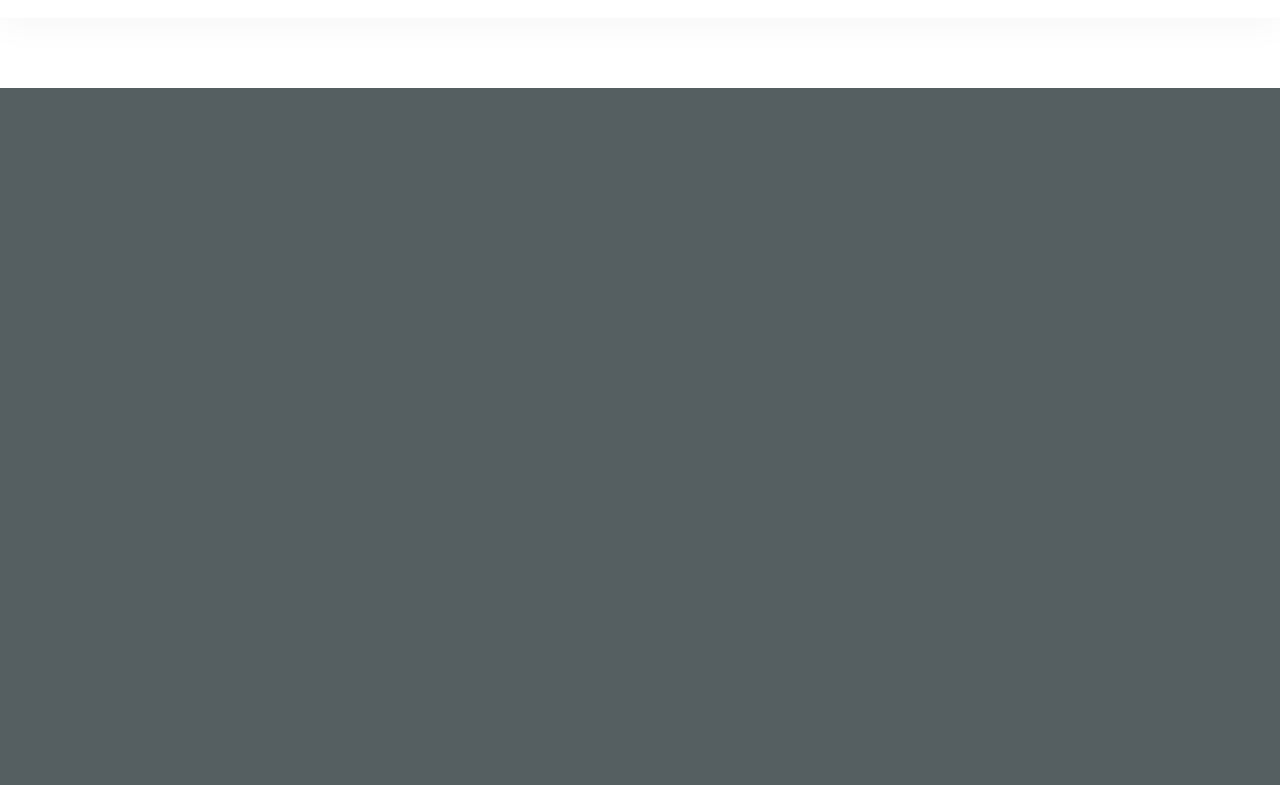
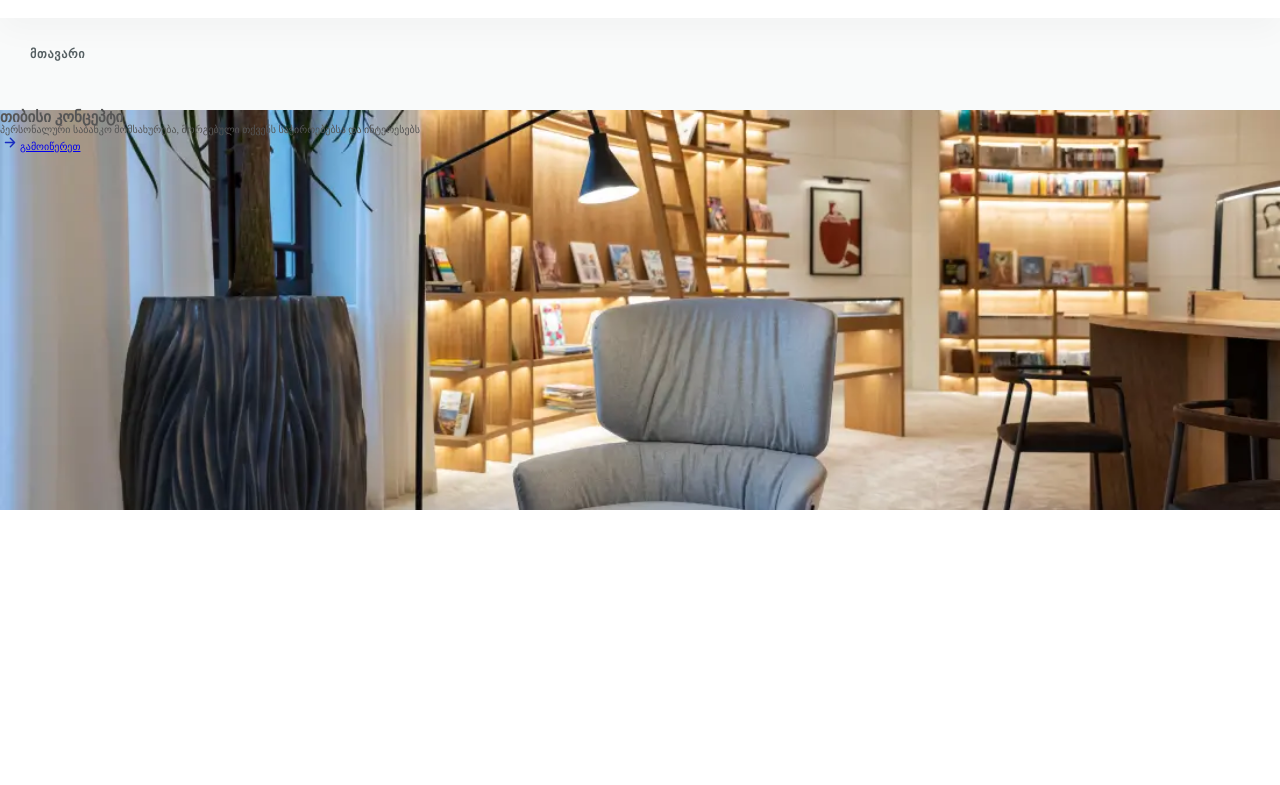
Before and after one commit to tako1812/tbcconcept-website, a plain HTML site: page index.html in a window 1280 px wide. Shown: the part 62-847 px from the top of the page. After the commit the page ends 800 px from the top, so only its background shows below. Drawn offline with nearby package versions, Linux system fonts and the light colour scheme; a web font is replaced by a local one.

Commit message:
added image

```diff
--- a/index.html
+++ b/index.html
@@ -64,8 +64,14 @@
       </header>
     <main>
       <section class="section-hero">
-        <div class="hero"> </div>
-        <div class="hero1"> </div>
+          <div class="container-primary">
+            <p class="countainer-primary-text">მთავარი</p>
+          </div>
+        <div class="hero">
+          <h1>თიბისი კონცეპტი</h1>
+          <p>პერსონალური საბანკო მომსახურება, მორგებული თქვენს საჭიროებებსა და ინტერესებს</p>
+          <a href="#"><span> <ion-icon class="arrow-icon" name="arrow-forward-outline"></ion-icon><span>გამოიწერეთ</a>
+        </div>
       </section>
 
       <!--
--- a/style.css
+++ b/style.css
@@ -5,6 +5,7 @@
 }
 html {
   font-size: 62.5%;
+  overflow-x: hidden;
 }
 @font-face {
   font-family: "Helvatica";
@@ -15,6 +16,7 @@ body {
   line-height: 1;
   font-weight: 400;
   color: #555;
+  overflow-x: hidden;
 }
 /**************************/
 /* HEADER */
@@ -103,7 +105,7 @@ body {
   z-index: 1000;
 
   transform: scale(80);
-}*/
+  }*/
 .navigation-nav {
   height: 100vh;
   position: fixed;
@@ -178,15 +180,23 @@ body {
 /* HERO */
 /**************************/
 .section-hero {
-  margin-top: 15rem;
+  margin-top: 6rem;
   /*padding: 8rem;*/
   background-color: #555f6227;
 }
+.container-primary {
+  background-color: #f9fafa;
+  padding: 5rem 0 5rem 3rem;
+}
+.countainer-primary-text {
+  font-size: 1.2rem;
+  font-weight: 600;
+  letter-spacing: 0.75px;
+  color: #555f62;
+}
 .hero {
-  background-color: #555f62;
-  height: 70rem;
+  height: 50vh;
+  background-image: url(img/hero-image.png);
+  background-size: cover;
+  background-position: top;
 }
-.hero1 {
-  background-color: black;
-  height: 70rem;
-}
```
Also changed, not shown: img/hero-image.png (added).
